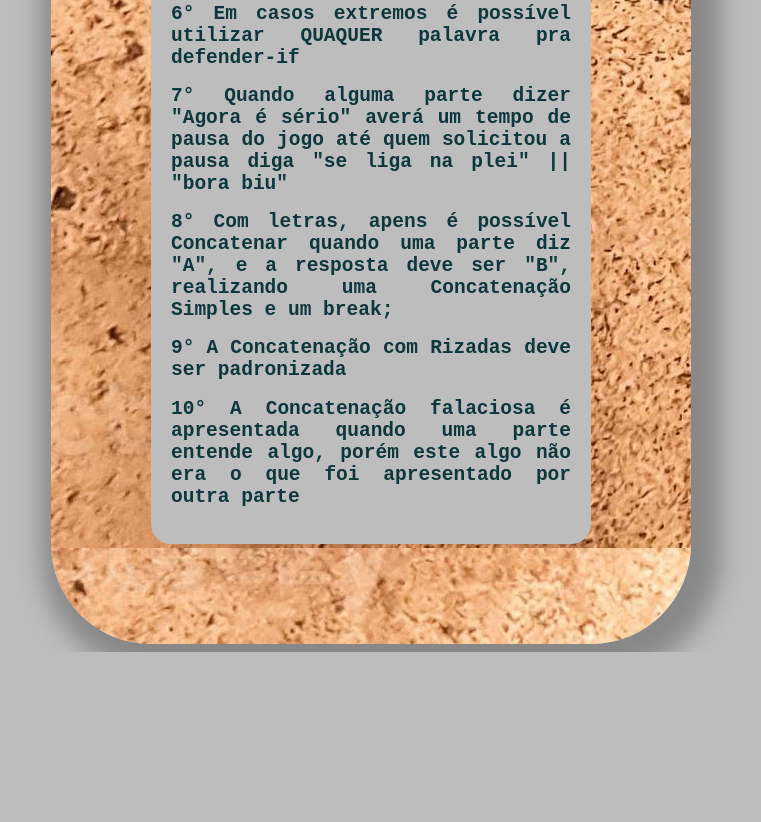
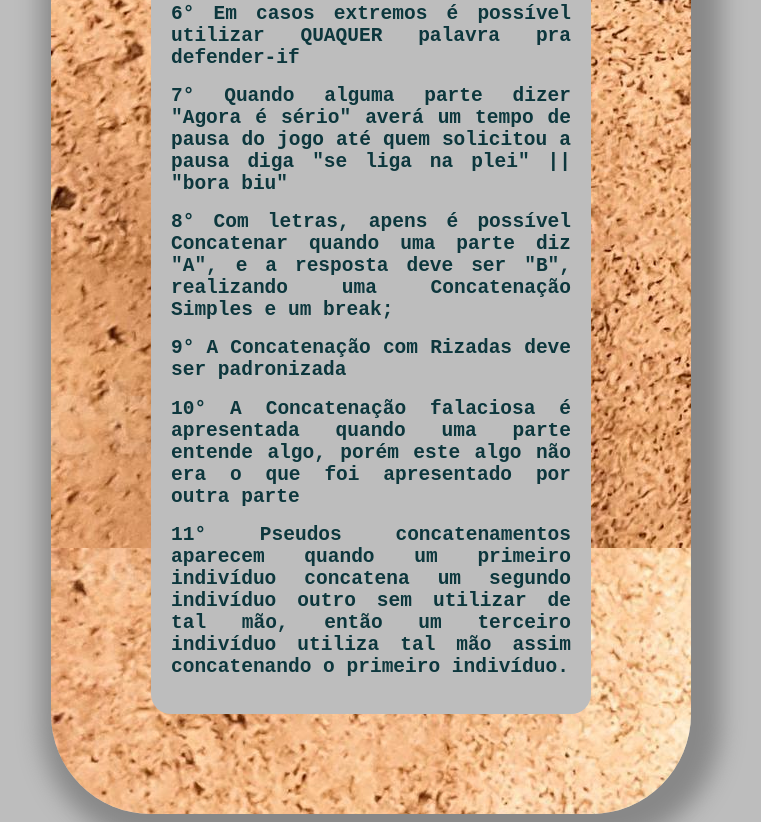
Before and after one commit to Monari14/concatenacao, a plain HTML site: page index.html in a window 1280 px wide. Shown: the part 1420-2242 px from the top of the page, without its empty margins (269-1030 px from the left). Before the commit the page ends 2072 px from the top, so only its background shows below. Drawn offline with Linux system fonts and the light colour scheme.

Commit message:
Update index.html

```diff
--- a/index.html
+++ b/index.html
@@ -58,6 +58,7 @@
         <h2>8° Com letras, apens é possível Concatenar quando uma parte diz "A", e a resposta deve ser "B", realizando uma Concatenação Simples e um break;</h2>
         <h2>9° A Concatenação com Rizadas deve ser padronizada</h2>
         <h2>10° A Concatenação falaciosa é apresentada quando uma parte entende algo, porém este algo não era o que foi apresentado por outra parte</h2>
+        <h2>11° Pseudos concatenamentos aparecem quando um primeiro indivíduo concatena um segundo indivíduo outro sem utilizar de tal mão, então um terceiro indivíduo utiliza tal mão assim concatenando o primeiro indivíduo.</h2>
     </div>
 </div>
 </body><!--código gta sanandreas: 030.360.260.02-->
```
